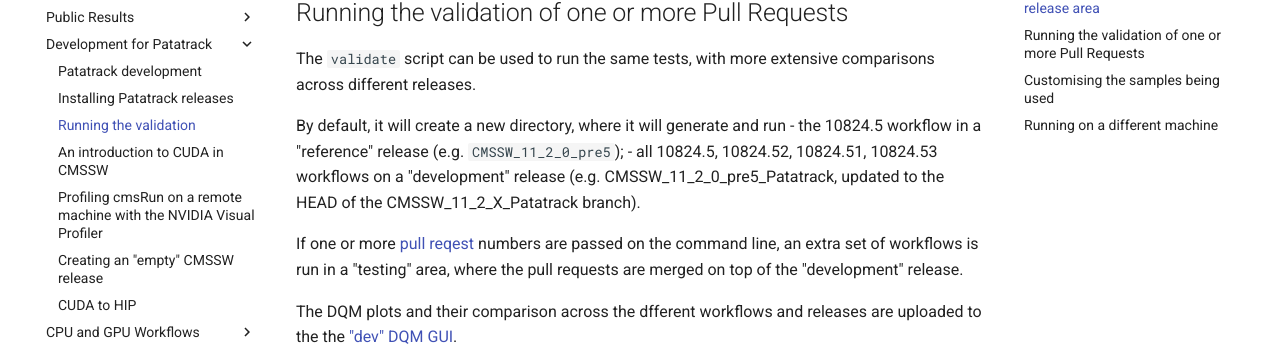
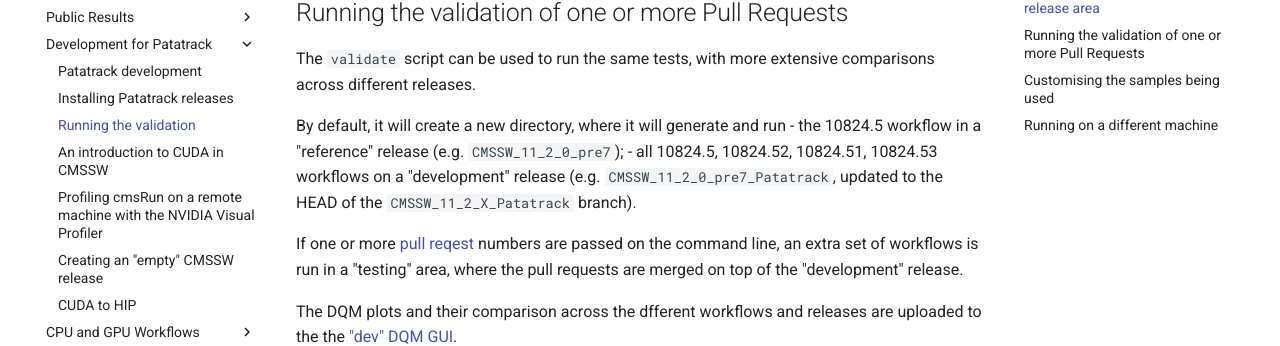
Before and after one commit to cms-patatrack/patatrack-website, an MkDocs documentation site: the page built from wiki/PatatrackValidation.md, in a window 1280 px wide and 900 px high, scrolled down 1122 px. Shown: the part 118-464 px from the top of the window. Built offline with MkDocs 1.6.1 and Material for MkDocs 9.7.7, drawn with Linux system fonts in a browser that asks for light colours.

Commit message:
Update documentation for CMSSW_11_2_0_pre7_Patatrack

```diff
--- a/wiki/PatatrackValidation.md
+++ b/wiki/PatatrackValidation.md
@@ -59,9 +59,9 @@ the summary is saved in `profile.profile` and the NVVP report in `profile.nvvp`.
 The `validate` script can be used to run the same tests, with more extensive comparisons across different releases.
 
 By default, it will create a new directory, where it will generate and run
-  - the 10824.5 workflow in a "reference" release (e.g. `CMSSW_11_2_0_pre5`);
-  - all 10824.5, 10824.52, 10824.51, 10824.53 workflows on a "development" release (e.g. CMSSW_11_2_0_pre5_Patatrack, updated to
-  the HEAD of the CMSSW_11_2_X_Patatrack branch).
+  - the 10824.5 workflow in a "reference" release (e.g. `CMSSW_11_2_0_pre7`);
+  - all 10824.5, 10824.52, 10824.51, 10824.53 workflows on a "development" release (e.g. `CMSSW_11_2_0_pre7_Patatrack`, updated to
+  the HEAD of the `CMSSW_11_2_X_Patatrack` branch).
 
 If one or more [pull reqest](https://github.com/cms-patatrack/cmssw/pulls/) numbers are passed on the command line, an
 extra set of workflows is run in a "testing" area, where the pull requests are merged on top of the "development" release.
```
Also changed, not shown: wiki/PatatrackDevelopment.md (+4 -4 lines), wiki/PatatrackReleases.md (+5 -5 lines).
